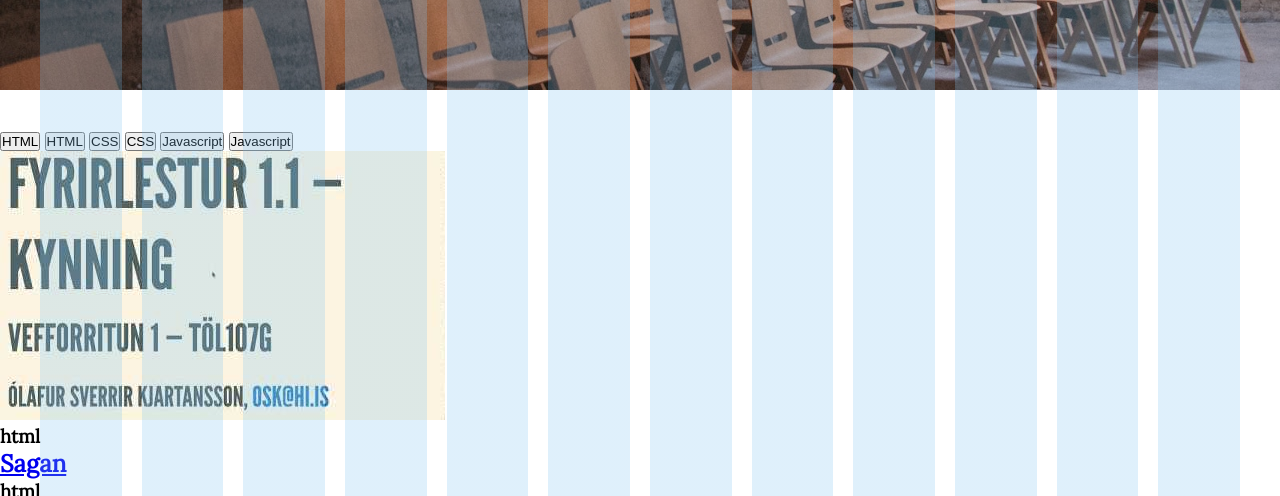
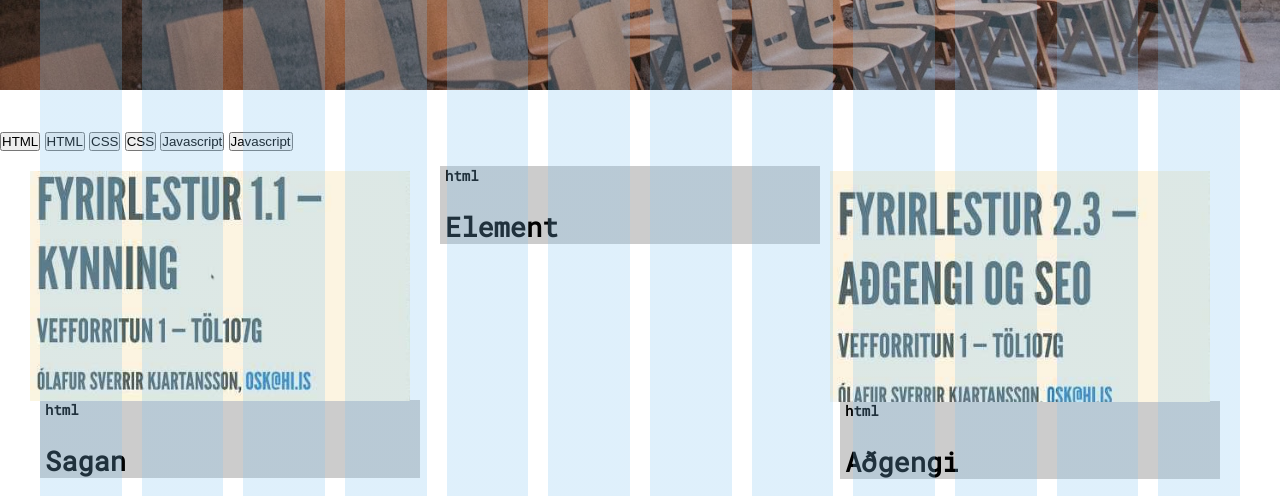
Before and after one commit to birgirorri/vef1-2018-h2, a website with bundled scripts: page index.html in a window 1280 px wide. Shown: the part 230-726 px from the top of the page. Built offline with nearby package versions, Linux system fonts and the light colour scheme.

Commit message:
fkn drasl

```diff
--- a/src/styles/config.scss
+++ b/src/styles/config.scss
@@ -12,6 +12,14 @@ $color-graenn2: #1a1;
 $color-gulur: #fcffd2;
 $color-bleikur: #cc9694;
 
+@mixin columns($col: 1) {
+  // margföldum með "1%" til að breyta gildi í prósentu gildi
+  width: ($col / 12 * 100) * 1%;
+
+  padding-right: $gutter / 2;
+  padding-left: $gutter / 2;
+}
+
 div {
   //color:black;
 }
--- /dev/null
+++ b/src/styles/fyrirlestrar.scss
@@ -0,0 +1,75 @@
+
+
+.list{
+   display: flex;
+   flex-direction: row;
+   flex-wrap: wrap;
+
+   max-width: 1200px;
+   margin-top: 20px;
+
+   @media (max-width: 800px){
+    //padding-left: $gutter/2;
+    //padding-right:$gutter/2;
+   }
+
+   @media (min-width:800px){
+        :nth-child(3n-2){
+            margin-left: -10px;
+
+        }
+
+   }
+   margin:auto;
+}
+
+
+
+.fyrirlestur{
+
+    margin-top: 20px;
+
+    @media( max-width: 800px){
+
+        @include columns(12);
+    }
+
+    @media (min-width: 800px){
+
+        @include columns(4);
+    }
+}
+
+.fyrirlestur__text{
+    margin-top:-5px;
+    font-family: $font-heading;
+
+    background-color: $color-grar1;
+    font-size:12px;
+    width:100%;
+}
+
+.fyrirlestur__text h3{
+   padding-left:35px;
+}
+
+.title{
+   padding-left: 25px;
+}
+
+.titlecat{
+    width:100%;
+}
+
+.fyrirlestur .fyrirlestur__text a{
+    text-decoration: none;
+    font-weight: bold;
+    color:black;
+    font-size:18px;
+}
+
+.thumbnail{
+
+    width: 100%;
+    max-height: 100%;
+}
--- a/src/styles/styles.scss
+++ b/src/styles/styles.scss
@@ -30,3 +30,4 @@ img { /* stylelint-disable-line */
 
 // TODO import
 @import "header";
+@import "fyrirlestrar";
```
